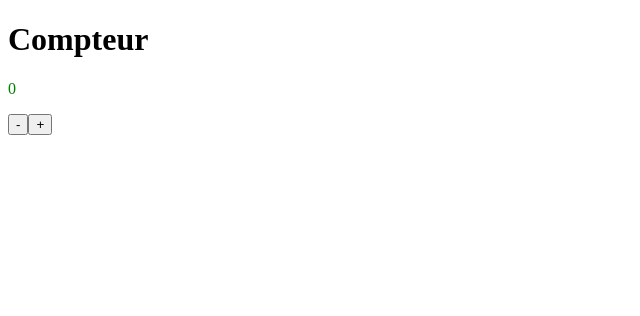
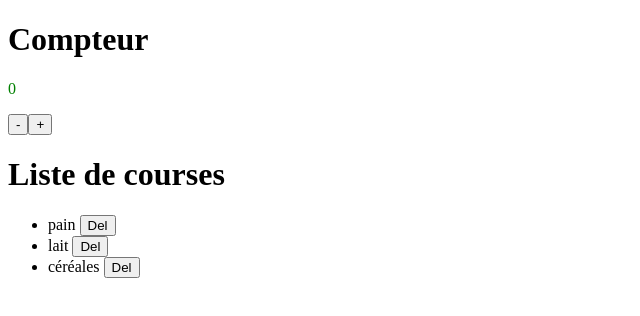
Before and after one commit to Thaisrr/booster-vue-exo, a Vue app: page / in a window 1280 px wide. Shown: the top 316 px of the page, without its empty margins (0-640 px from the left). Built offline with nearby package versions, Linux system fonts and the light colour scheme.

Commit message:
counter corrigé

```diff
--- a/src/App.vue
+++ b/src/App.vue
@@ -1,9 +1,11 @@
 <script setup>
 import CounterComponent from "@/components/CounterComponent.vue";
+import ListeComponent from "@/components/ListeComponent.vue";
 </script>
 
 <template>
   <CounterComponent />
+  <ListeComponent />
 </template>
 
 <style></style>
--- /dev/null
+++ b/src/components/ListeComponent.vue
@@ -0,0 +1,25 @@
+<script setup>
+  import {ref} from "vue";
+  const courses = ref(['pain', 'lait', 'céréales']);
+
+  function removeItem(index) {
+    courses.value.splice(index, 1);
+  }
+</script>
+
+<template>
+  <h1>Liste de courses</h1>
+
+  <p v-if="courses.length === 0">Aucune course à afficher</p>
+  <ul v-else>
+    <li v-for="(c, index,) in courses" v-bind:key="c">
+      {{ c }}
+      <button @click="removeItem(index)">Del</button>
+    </li>
+  </ul>
+
+</template>
+
+<style scoped>
+
+</style>
```
